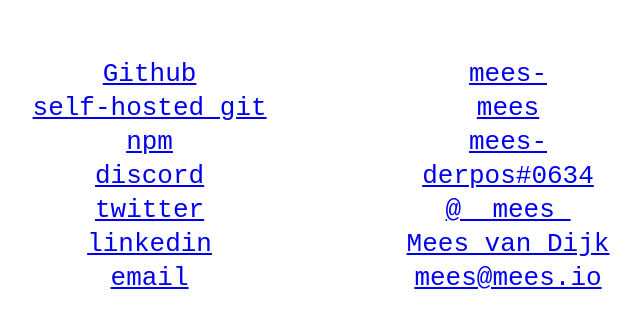
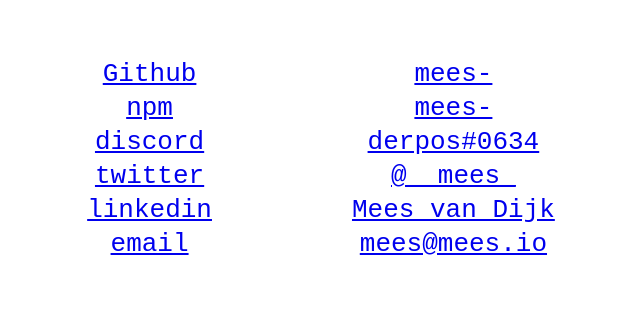
Before and after one commit to mees-/portfolio, a plain HTML site: page index.html in a window 1280 px wide. Shown: the part 116-444 px from the top of the page, without its empty margins (319-960 px from the left). Drawn offline with Linux system fonts and the light colour scheme.

Commit message:
Remove self-hosted git

```diff
--- a/index.html
+++ b/index.html
@@ -39,10 +39,6 @@
           <td><a href="https://github.com/mees-">mees-</a></td>
         </tr>
         <tr>
-          <td><a href="https://gogs.s.mees.io">self-hosted git</a></td>
-          <td><a href="https://gogs.s.mees.io/mees">mees</a></td>
-        </tr>
-        <tr>
           <td><a href="https://www.npmjs.com/~mees-">npm</a></td>
           <td><a href="https://www.npmjs.com/~mees-">mees-</a></td>
         </tr>
```
